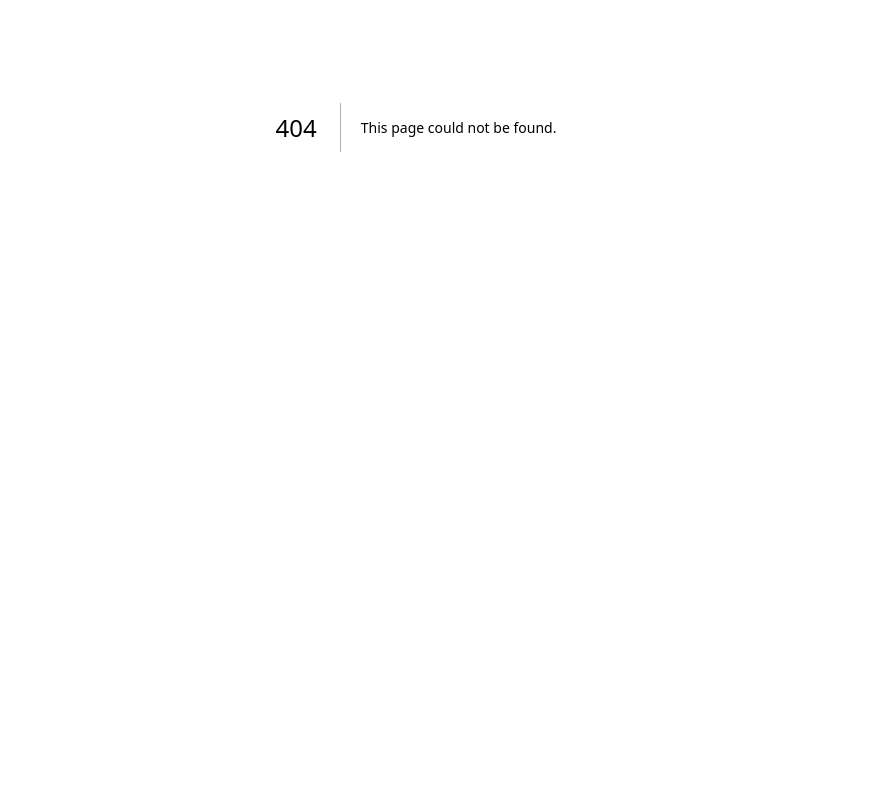
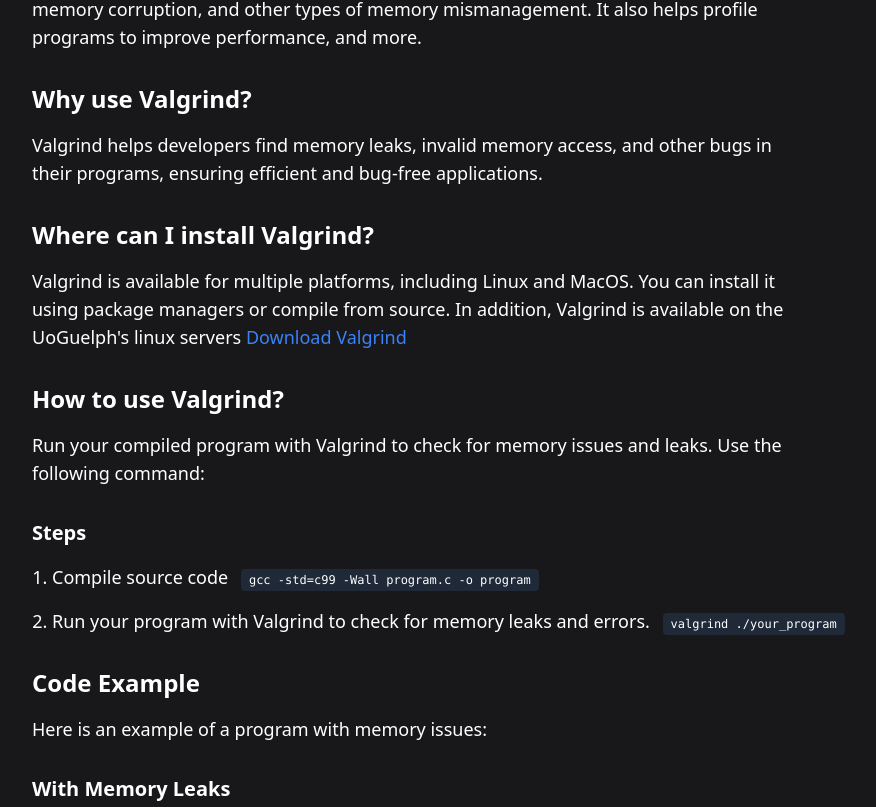
Before and after one commit to acandrewchow/cis2500-textbook, a Next.js app: page /tutorials/valgrind in a window 1280 px wide. Before the commit this address had no page. Shown: the part 273-1080 px from the top of the page, without its empty margins (224-1100 px from the left). Before the commit the page ends 800 px from the top, so only its background shows below. Built offline with nearby package versions, Linux system fonts and the light colour scheme.

Commit message:
Adds Valgrind Tutorial

```diff
--- a/src/data/tutorials/homeContent.json
+++ b/src/data/tutorials/homeContent.json
@@ -13,5 +13,10 @@
       "title": "Using GitLab",
       "description": "Learn how to utilize GitLab for course assignments",
       "link": "/tutorials/gitlab"
+    },
+    {
+      "title": "Valgrind",
+      "description": "Valgrind is a powerful tool for debugging.",
+      "link": "/tutorials/valgrind"
     }
   ]
--- /dev/null
+++ b/src/data/tutorials/valgrindContent.json
@@ -0,0 +1,69 @@
+{
+    "title": "Valgrind Tutorial",
+    "sections": [
+      {
+        "heading": "What is Valgrind?",
+        "content": "Valgrind is a tool that is commonly used to detect memory issues such as memory leaks, memory corruption, and other types of memory mismanagement. It also helps profile programs to improve performance, and more."
+      },
+      {
+        "heading": "Why use Valgrind?",
+        "content": "Valgrind helps developers find memory leaks, invalid memory access, and other bugs in their programs, ensuring efficient and bug-free applications."
+      },
+      {
+        "heading": "Where can I install Valgrind?",
+        "content": {
+          "text": "Valgrind is available for multiple platforms, including Linux and MacOS. You can install it using package managers or compile from source. In addition, Valgrind is available on the UoGuelph's linux servers",
+          "link": {
+            "url": "https://valgrind.org/downloads/",
+            "label": "Download Valgrind"
+          }
+        }
+      },
+      {
+        "heading": "How to use Valgrind?",
+        "content": "Run your compiled program with Valgrind to check for memory issues and leaks. Use the following command:",
+        "steps": [
+          {
+            "text": "Compile source code",
+            "code": "gcc -std=c99 -Wall program.c -o program"
+          },
+          {
+            "text": "Run your program with Valgrind to check for memory leaks and errors.",
+            "code": "valgrind ./your_program"
+          }
+        ]
+      },
+      {
+        "heading": "Code Example",
+        "title": "Solution",
+        "content": "Here is an example of a program with memory issues:",
+        "codeExample": {
+          "code": "#include <stdlib.h>\n#include <stdio.h>\n\nint main() {\n    int *leakyPointer = (int *)malloc(sizeof(int)); // Allocate memory for an integer\n\n    if (leakyPointer == NULL) {\n        fprintf(stderr, \"Memory allocation failed\\n\");\n        return 1;\n    }\n\n    *leakyPointer = 42; // Assign a value to the allocated memory\n\n    printf(\"Value: %d\\n\", *leakyPointer);\n\n     return 0;\n}"
+        },
+        "images": [
+          {
+            "src": "../images/beforeValgrind.png",
+            "alt": "Valgrind Example"
+          }
+        ]
+      },
+      {
+        "heading": "Understanding the Output",
+        "content": "Valgrind provides detailed output about memory leaks and other issues. You can use the output to identify and fix issues in your code."
+      },
+      {
+        "heading": "Fixing Memory Leaks",
+        "content": "In the example above, there is a memory leak caused by the missing call to free the allocated memory. To fix this, you need to free the memory once you're done using it. Here's how the code should look after adding the fix:",
+        "explanation": "The missing `free(leakyPointer);` was causing the memory leak. Without freeing the allocated memory, the program keeps allocating space without releasing it back to the system, leading to a memory leak. By adding `free(leakyPointer);` at the end of the program, the allocated memory is properly deallocated, and the memory leak is avoided.",
+        "codeExample": {
+          "code": "#include <stdlib.h>\n#include <stdio.h>\n\nint main() {\n    int *leakyPointer = (int *)malloc(sizeof(int)); // Allocate memory for an integer\n\n    if (leakyPointer == NULL) {\n        fprintf(stderr, \"Memory allocation failed\\n\");\n        return 1;\n    }\n\n    *leakyPointer = 42; // Assign a value to the allocated memory\n\n    printf(\"Value: %d\\n\", *leakyPointer);\n\n    free(leakyPointer); // Free the allocated memory\n\n    return 0;\n}"
+        },
+        "images": [
+          {
+            "src": "../images/afterValgrind.png",
+            "alt": "After"
+          }
+        ]
+      }
+    ]
+  }
--- /dev/null
+++ b/src/pages/tutorials/valgrind.js
@@ -0,0 +1,93 @@
+import React from "react";
+import TableOfContents from "@/components/TableOfContents";
+import valgrindContent from "@/data/tutorials/valgrindContent.json";
+
+export default function ValgrindTutorial() {
+  return (
+    <div className="flex flex-col items-center justify-center min-h-screen bg-zinc-900 text-white p-8">
+      <TableOfContents />
+
+      <h1 className="text-4xl font-bold mt-12 mb-6 text-center">
+        {valgrindContent.title}
+      </h1>
+
+      <section className="mt-12 text-lg max-w-3xl">
+        {valgrindContent.sections.map((section, index) => (
+          <div key={index} className="mb-8">
+            <h2 className="text-2xl font-semibold mb-4">{section.heading}</h2>
+
+            {typeof section.content === "string" ? (
+              <p className="mb-6">{section.content}</p>
+            ) : (
+              <p className="mb-6">
+                {section.content.text}{" "}
+                <a
+                  href={section.content.link.url}
+                  target="_blank"
+                  rel="noopener noreferrer"
+                  className="text-blue-500 hover:underline"
+                >
+                  {section.content.link.label}
+                </a>
+              </p>
+            )}
+
+            {section.steps && (
+              <>
+                <h3 className="text-xl font-semibold mt-8 mb-4">
+                  Steps
+                </h3>
+                <ol className="list-decimal text-left space-y-4 ml-5">
+                  {section.steps.map((step, stepIndex) => (
+                    <li
+                      key={stepIndex}
+                      className="space-y-2 whitespace-nowrap text-md"
+                    >
+                      <p>
+                        {step.text}{" "}
+                        {step.code && (
+                          <code className="bg-gray-800 text-white text-xs px-2 py-1 rounded ml-2">
+                            {step.code}
+                          </code>
+                        )}
+                      </p>
+                    </li>
+                  ))}
+                </ol>
+              </>
+            )}
+
+            {section.codeExample && (
+              <>
+                <h3 className="text-xl font-semibold mt-8 mb-4">
+                  {section.heading.includes("Fixing Memory Leaks")
+                    ? "Without Memory Leaks"
+                    : "With Memory Leaks"}{" "}
+
+                </h3>
+                <pre className="bg-gray-800 text-white p-4 rounded-lg overflow-x-auto">
+                  <code className="whitespace-pre-wrap text-sm">
+                    {section.codeExample.code}
+                  </code>
+                </pre>
+              </>
+            )}
+
+            {section.images && (
+              <div className="mt-6 space-y-4">
+                {section.images.map((image, imgIndex) => (
+                  <img
+                    key={imgIndex}
+                    src={image.src}
+                    alt={image.alt}
+                    className="w-full rounded-lg shadow-lg"
+                  />
+                ))}
+              </div>
+            )}
+          </div>
+        ))}
+      </section>
+    </div>
+  );
+}
```
Also changed, not shown: public/images/afterValgrind.png (added), public/images/beforeValgrind.png (added).
